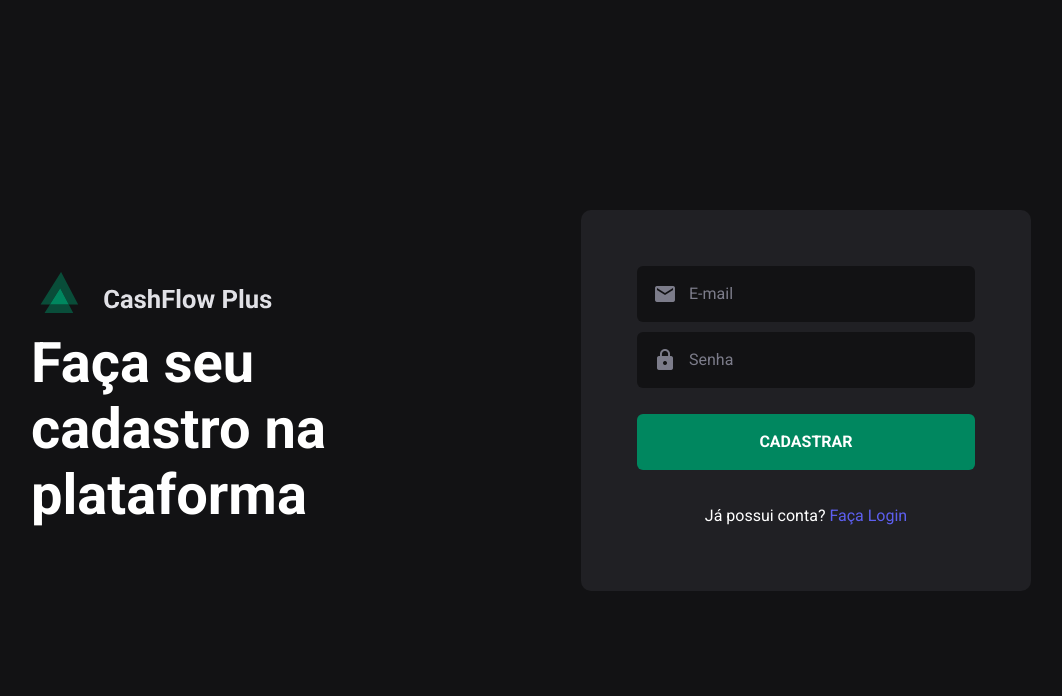
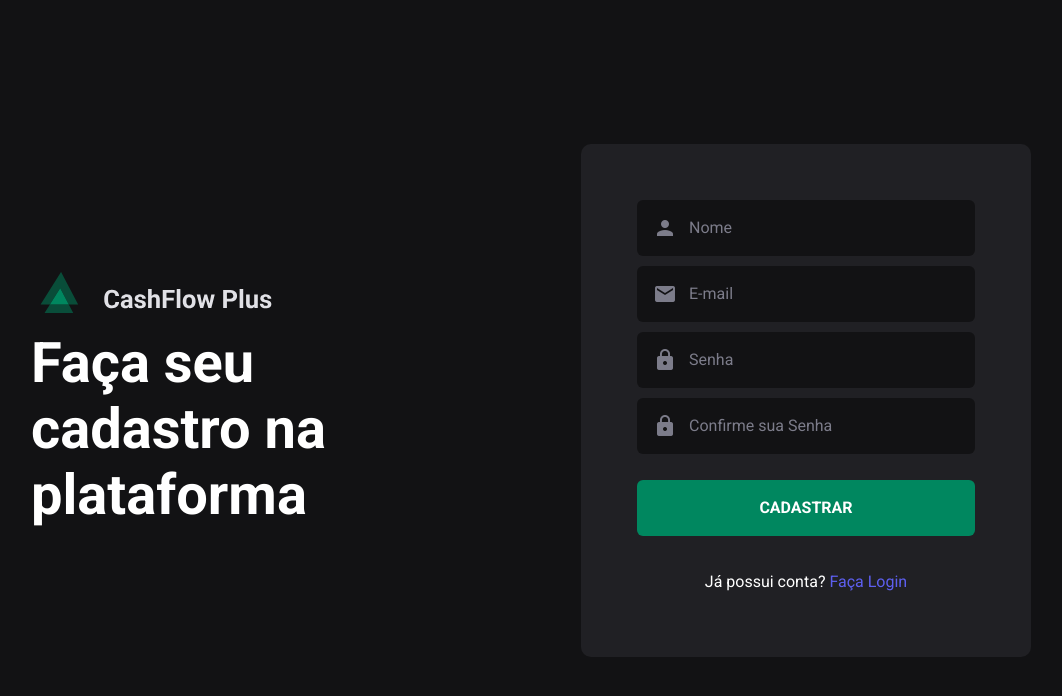
Before and after one commit to limaluan/CashFlow-Plus, an Angular app: page / in a window 1280 px wide. Both pictures are taken after a click on the link "Registre-se". Shown: the top 696 px of the page, without its empty margins (109-1171 px from the left). Built offline with nearby package versions, Linux system fonts and the light colour scheme.

Commit message:
feat: implements login functionality with API

```diff
--- a/src/app/app.module.ts
+++ b/src/app/app.module.ts
@@ -5,12 +5,26 @@ import { AppRoutingModule } from './app-routing.module';
 import { AppComponent } from './app.component';
 import { LoginComponent } from './pages/login/login.component';
 import { InputComponent } from './components/input/input.component';
-import { FormsModule } from '@angular/forms';
+import { FormsModule, ReactiveFormsModule } from '@angular/forms';
+import { HTTP_INTERCEPTORS, HttpClientModule } from '@angular/common/http';
+import { AuthInterceptor } from './interceptors/auth-interceptor';
 
 @NgModule({
   declarations: [AppComponent, LoginComponent, InputComponent],
-  imports: [BrowserModule, AppRoutingModule, FormsModule],
-  providers: [],
+  imports: [
+    BrowserModule,
+    AppRoutingModule,
+    FormsModule,
+    ReactiveFormsModule,
+    HttpClientModule,
+  ],
+  providers: [
+    {
+      provide: HTTP_INTERCEPTORS,
+      useClass: AuthInterceptor,
+      multi: true,
+    },
+  ],
   bootstrap: [AppComponent],
 })
 export class AppModule {}
--- /dev/null
+++ b/src/app/interceptors/auth-interceptor.ts
@@ -0,0 +1,31 @@
+import { Injectable } from '@angular/core';
+import {
+  HttpInterceptor,
+  HttpRequest,
+  HttpHandler,
+  HttpEvent,
+} from '@angular/common/http';
+import { Observable } from 'rxjs';
+import { AuthService } from '../services/auth.service';
+
+@Injectable()
+export class AuthInterceptor implements HttpInterceptor {
+  constructor(private authService: AuthService) {}
+
+  intercept(
+    request: HttpRequest<any>,
+    next: HttpHandler
+  ): Observable<HttpEvent<any>> {
+    const authToken = this.authService.getToken();
+
+    if (authToken) {
+      request = request.clone({
+        setHeaders: {
+          Authorization: `Bearer ${authToken}`,
+        },
+      });
+    }
+
+    return next.handle(request);
+  }
+}
--- a/src/app/pages/login/login.component.html
+++ b/src/app/pages/login/login.component.html
@@ -9,26 +9,44 @@
       <span>cadastro</span>
     </ng-template>
   </div>
-  <form>
+  <form (ngSubmit)="submit()" [formGroup]="loginForm" #formDir="ngForm">
+    <app-input
+      *ngIf="!isLogin"
+      placeholder="Nome"
+      name="confirmPassword"
+      type="password"
+      icon="person"
+      [ngClass]="{'input-error': isLogin}"
+      [ngClass]="{'input-error': email.invalid}"
+    />
     <app-input
       placeholder="E-mail"
       icon="email"
       name="email"
       type="email"
-      [isRequired]="true"
-      [(ngModel)]="email"
+      formControlName="email"
+      [ngClass]="{'input-error': email.invalid}"
     />
     <app-input
       placeholder="Senha"
       name="password"
       type="password"
       icon="lock"
-      [isRequired]="true"
-      [(ngModel)]="password"
+      formControlName="password"
+      [ngClass]="{'input-error': email.invalid}"
     />
-    <a href="#" *ngIf="isLogin" (click)="toggleIsLogin()"
+    <app-input
+      *ngIf="!isLogin"
+      placeholder="Confirme sua Senha"
+      name="confirmPassword"
+      type="password"
+      icon="lock"
+      [ngClass]="{'input-error': isLogin}"
+      [ngClass]="{'input-error': email.invalid}"
+    />
+    <!-- <a href="#" *ngIf="isLogin" (click)="toggleIsLogin()"
       ><p>Esqueci minha senha</p></a
-    >
+    > -->
 
     <button class="primary" *ngIf="isLogin; else registerButton">ENTRAR</button>
     <ng-template #registerButton>
--- a/src/app/pages/login/login.component.ts
+++ b/src/app/pages/login/login.component.ts
@@ -1,5 +1,7 @@
 import { Component } from '@angular/core';
+import { FormControl, FormGroup, Validators } from '@angular/forms';
 import { Title } from '@angular/platform-browser';
+import { AuthService } from 'src/app/services/auth.service';
 
 @Component({
   selector: 'app-login',
@@ -7,10 +9,9 @@ import { Title } from '@angular/platform-browser';
   styleUrls: ['./login.component.scss'],
 })
 export class LoginComponent {
-  constructor(private titleService: Title) {}
+  constructor(private titleService: Title, private authService: AuthService) {}
 
-  email: string = '';
-  password: string = '';
+  loginForm!: FormGroup;
 
   isLogin: boolean = true;
 
@@ -20,5 +21,43 @@ export class LoginComponent {
 
   ngOnInit() {
     this.titleService.setTitle('Login - CashFlow');
+
+    this.loginForm = new FormGroup({
+      email: new FormControl('', [Validators.required, Validators.email]),
+      password: new FormControl('', [Validators.required]),
+      confirmPassword: new FormControl('', [Validators.required]),
+    });
+  }
+
+  get email() {
+    return this.loginForm.get('email')!;
+  }
+
+  get password() {
+    return this.loginForm.get('password')!;
+  }
+
+  get confirmPassword() {
+    return this.loginForm.get('confirmPassword')!;
+  }
+
+  submit() {
+    if (this.isLogin) {
+      console.log(
+        this.authService
+          .login({
+            email: this.email.value,
+            password: this.password.value,
+          })
+          .subscribe((userResponse) => {
+            this.authService.setToken(userResponse.token)
+          })
+      );
+    } else {
+      this.authService.register({
+        email: this.email.value,
+        password: this.password.value,
+      });
+    }
   }
 }
--- /dev/null
+++ b/src/app/services/auth.service.ts
@@ -0,0 +1,36 @@
+import { HttpClient } from '@angular/common/http';
+import { Injectable } from '@angular/core';
+import { Observable } from 'rxjs';
+import { IUser } from 'src/types/User';
+
+type ILoginData = Pick<IUser, 'email' | 'password'>;
+
+interface ILoginResponse {
+  user: IUser;
+  token: string;
+}
+
+@Injectable({
+  providedIn: 'root',
+})
+export class AuthService {
+  private apiUrl = 'http://localhost:3000/';
+
+  constructor(private http: HttpClient) {}
+
+  setToken(token: string) {
+    localStorage.setItem('token', token);
+  }
+
+  getToken(): string | null {
+    return localStorage.getItem('token');
+  }
+
+  login(data: ILoginData): Observable<ILoginResponse> {
+    return this.http.post<ILoginResponse>(this.apiUrl + 'login', data);
+  }
+
+  register(data: ILoginData) {
+    console.log(data);
+  }
+}
--- a/src/styles.scss
+++ b/src/styles.scss
@@ -60,3 +60,8 @@ button[class~="primary"] {
     background-color: var(--green-dark);
   }
 }
+
+.error {
+  color: var(--red);
+  text-align: center;
+}
--- /dev/null
+++ b/src/types/User.ts
@@ -0,0 +1,6 @@
+export interface IUser {
+  id: number;
+  email: string;
+  name: string;
+  password: string;
+}
```
Also changed, not shown: 1 other file (tests, documents, lock files or other folders).
